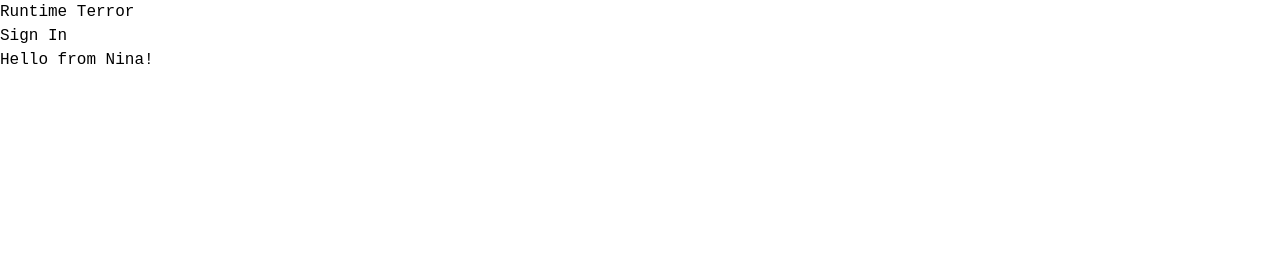
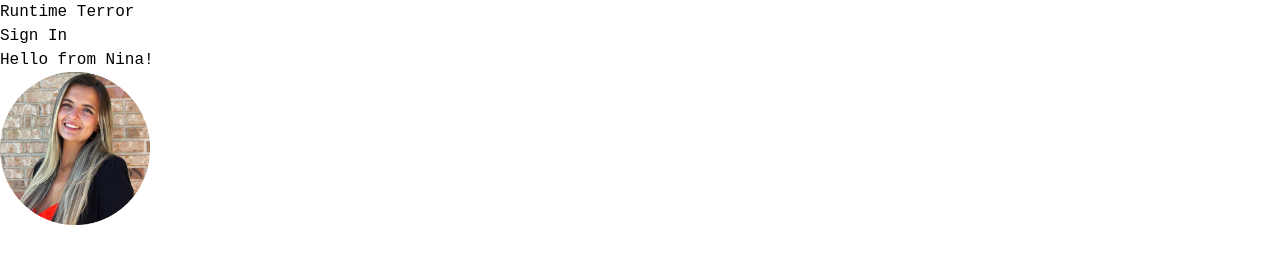
Before and after one commit to odin5on/runtime-terror-website, a React (Vite) app: page /runtime-terror-website/Nina in a window 1280 px wide. Shown: the top 262 px of the page. Built offline with nearby package versions, Linux system fonts and the light colour scheme.

Commit message:
added my profile photo

```diff
--- a/src/pages/nina.jsx
+++ b/src/pages/nina.jsx
@@ -4,6 +4,9 @@ function Nina() {
   return (
     <div>
       <h1>Hello from Nina!</h1>
+      <img src = "src/pages/Screen Shot 2023-11-10 at 9.51.00 AM.png"
+           style = {{width: "150px"}}
+        />
       <div style = {{marginTop: "2in", display: "flex", felxDirection: "column", alighnItems: "flex-end", paddingLeft: "2in"}}>
         <img src = "src/pages/IMG_3307.jpeg"
              alt = "My puppy!"
```
Also changed, not shown: src/pages/Screen Shot 2023-11-10 at 9.51.00 AM.png (added).
